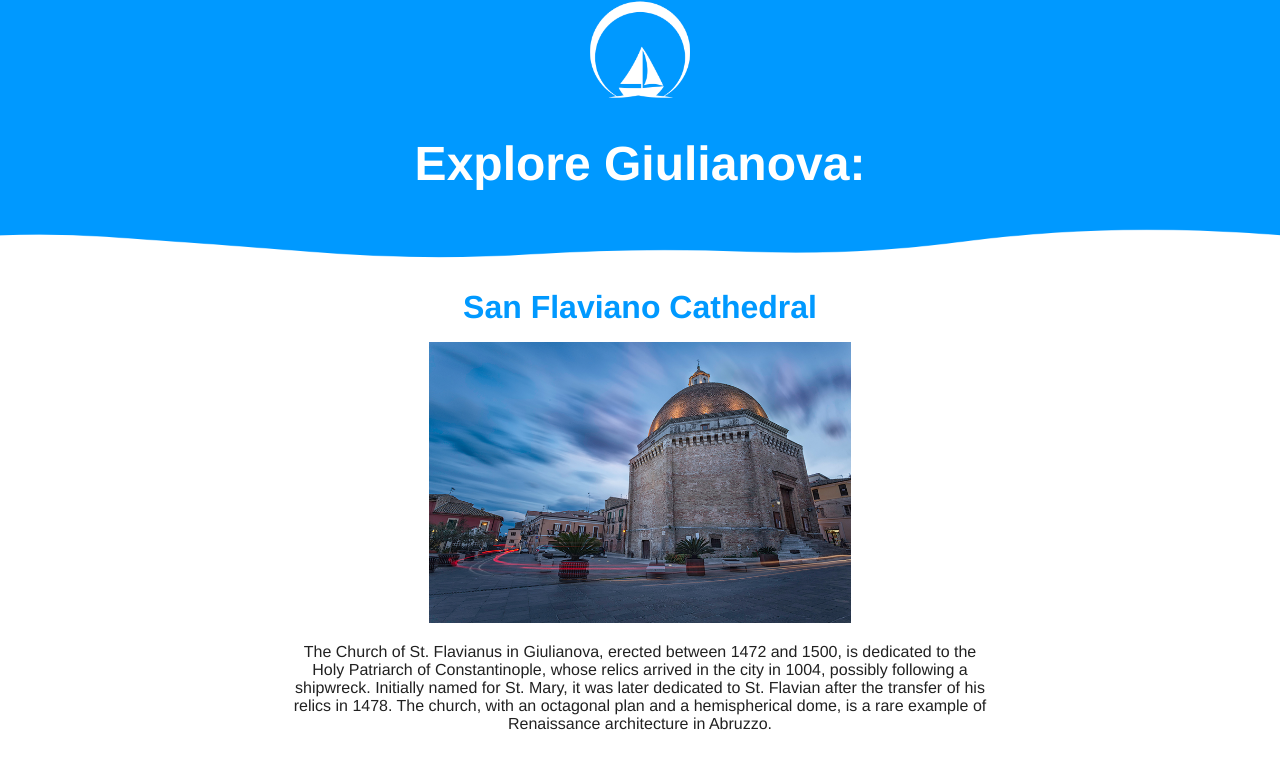
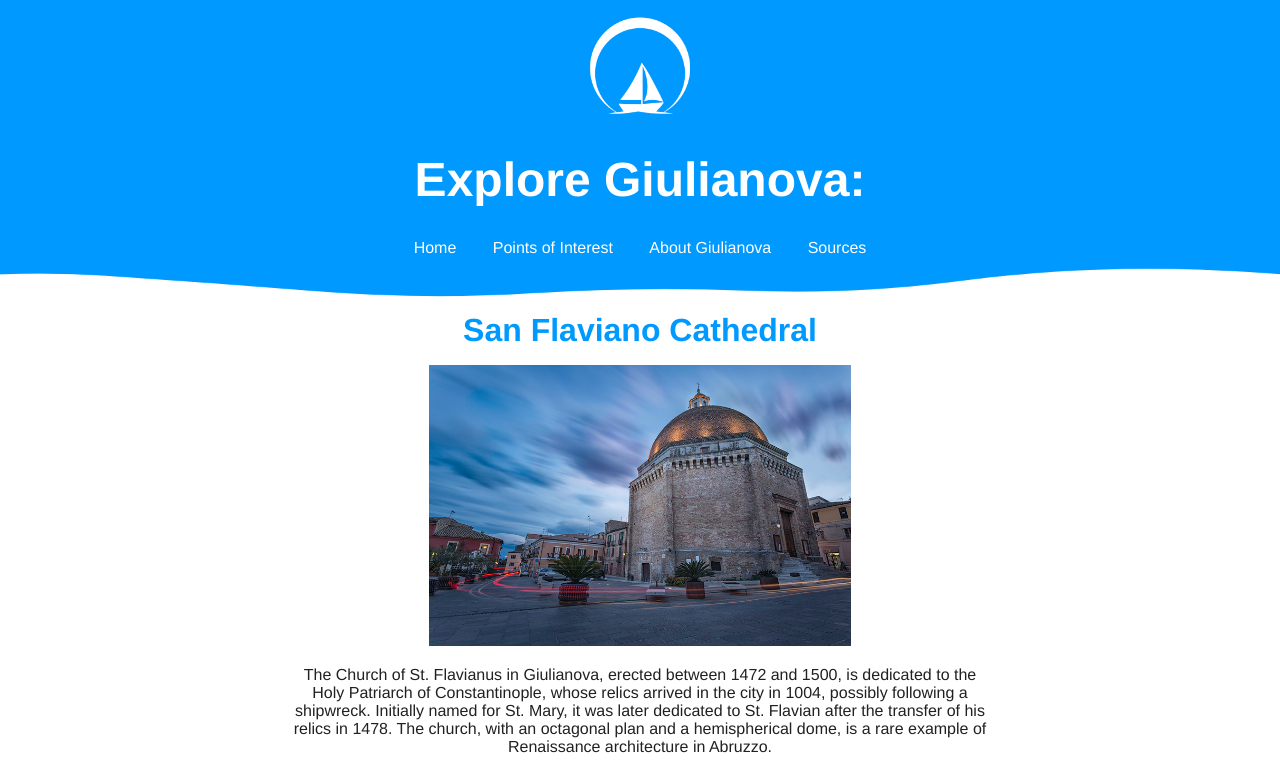
Before and after one commit to ADGiuseppe/PEC1-web, a website built with Parcel: page src/detail1.html in a window 1280 px wide. Shown: the top 773 px of the page. Built offline with nearby package versions, Linux system fonts and the light colour scheme.

Commit message:
Changes to header

```diff
--- a/src/styles.sass
+++ b/src/styles.sass
@@ -44,7 +44,7 @@ header
   color: #fff
   text-align: center
   background-color: $secondary-color
-  min-height: 25vh
+  min-height: 35vh
   display: block
   align-items: center
   justify-content: center
@@ -64,7 +64,7 @@ header
     flex-shrink: 0
 
 .logo
-    padding: 1 rem
+    padding: 1rem
     height: 100px
     width: auto
 
@@ -89,7 +89,6 @@ p
   margin-bottom: 6%
 
 h1
-  padding-top: 1rem
   font-size: 3rem
 
 @keyframes grow
```
Also changed, not shown: src/styles.css, 1 other file.
